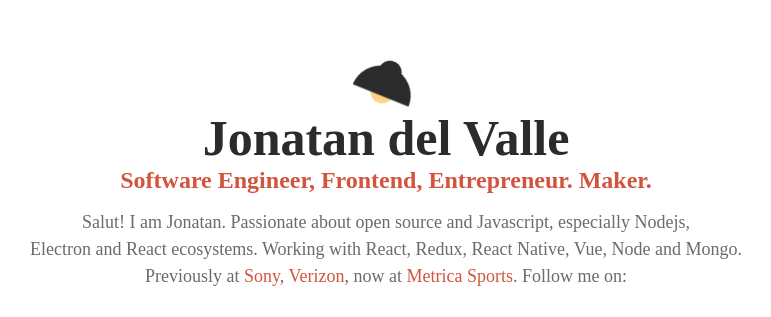
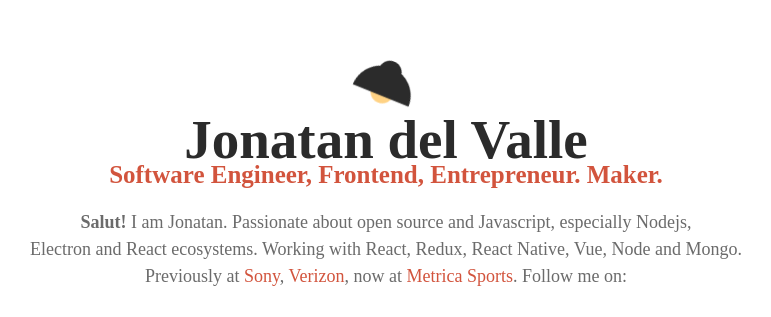
Before and after one commit to jonidelv/personal-website-3, a website: page index.html in a window 1280 px wide. Shown: the part 168-485 px from the top of the page, without its empty margins (254-1025 px from the left). Drawn offline with Linux system fonts and the light colour scheme; a web font is replaced by a local one.

Commit message:
new version

```diff
--- a/styles.css
+++ b/styles.css
@@ -400,8 +400,8 @@ p {
 }
 
 #title {
-  font-size: 50px;
-  font-weight: 600;
+  font-size: 55px;
+  font-weight: 700;
   margin-bottom: 0;
   color: #2b2b2b;
   margin-top: 0;
@@ -409,9 +409,14 @@ p {
 }
 
 .subheading {
-  font-size: 24px;
+  font-size: 25px;
   color: #d2543d;
-  margin-bottom: 15px;
+  margin-bottom: 20px;
+  font-weight: 700;
+  margin-top: -10px;
+}
+
+#hellofy {
   font-weight: 600;
 }
 
```
